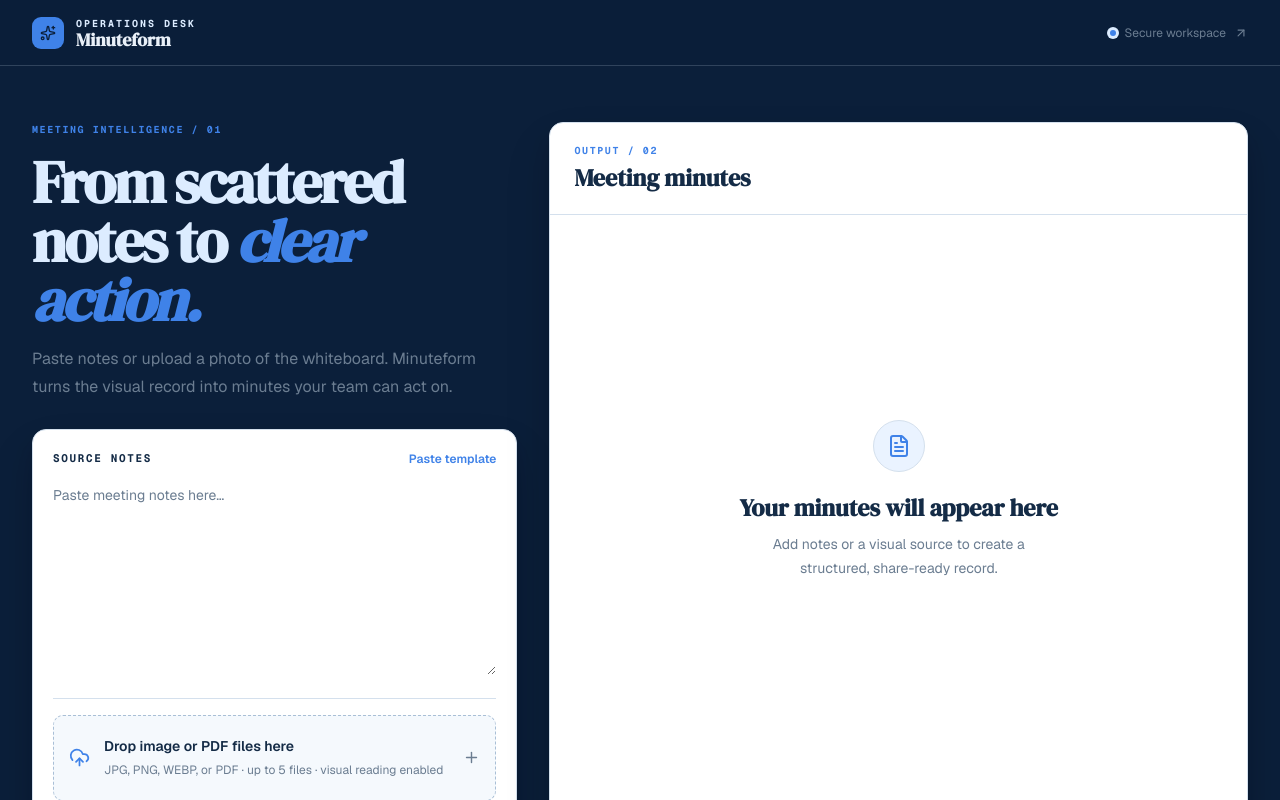
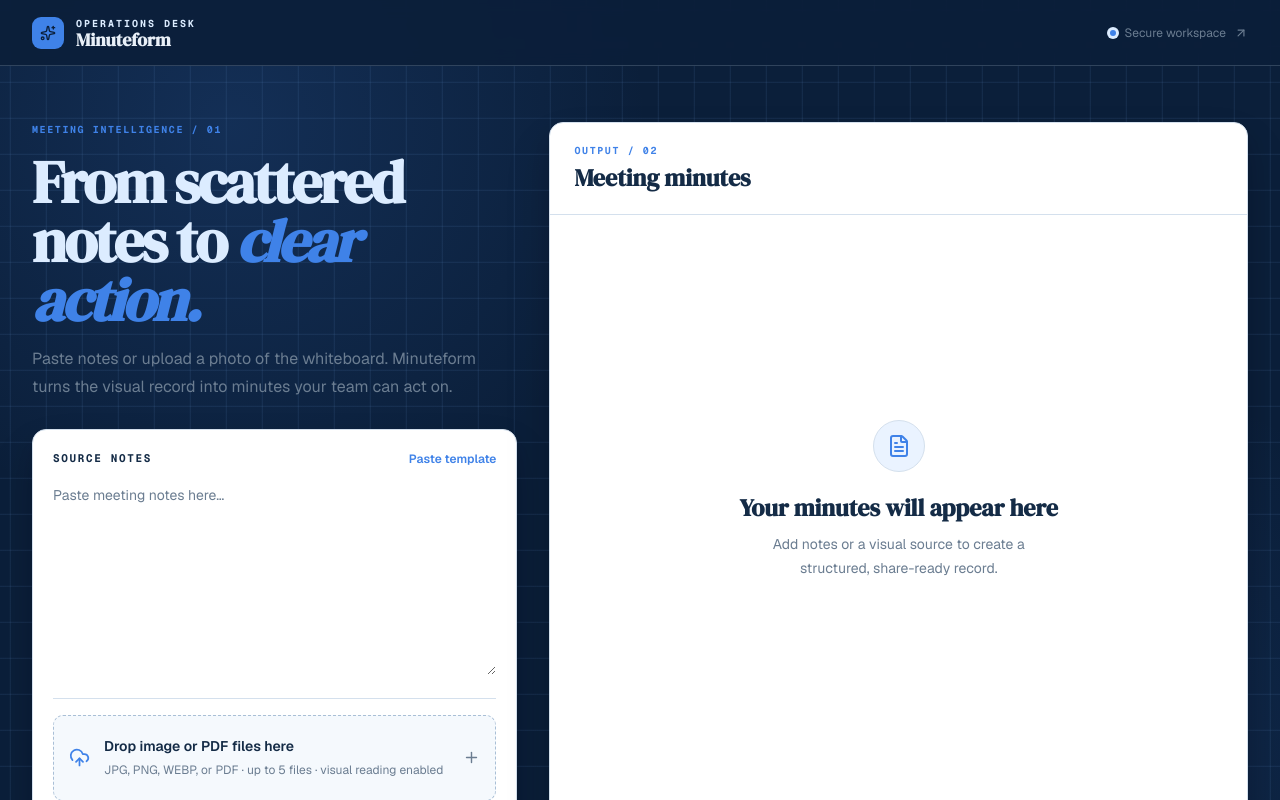
Before and after one commit to X3rxz/Operations-Desk, a Next.js app: page / in a window 1280 px wide. Shown: the top 800 px of the page. Built offline with nearby package versions, Linux system fonts and the light colour scheme.

Commit message:
feat: adjust body background styles and main layout

```diff
--- a/app/globals.css
+++ b/app/globals.css
@@ -20,7 +20,7 @@
 :root { color-scheme: dark; --background: #0b1f3a; --foreground: #e9f0f8; --card: #ffffff; --card-foreground: #142b46; --primary: #dcecff; --primary-foreground: #0b1f3a; --muted: #e8f0f8; --muted-foreground: #6b7d91; --border: #d4e0ed; --accent: #3f82e8; --accent-foreground: #ffffff; --radius: 0.7rem; }
 * { @apply border-border; }
 html { background: var(--background); }
-body { @apply bg-background text-foreground font-sans; background-color: var(--background); background-image: linear-gradient(rgba(111, 161, 224, .055) 1px, transparent 1px), linear-gradient(90deg, rgba(111, 161, 224, .055) 1px, transparent 1px), radial-gradient(circle at 18% 12%, rgba(63, 130, 232, .12), transparent 30%), radial-gradient(circle at 86% 72%, rgba(63, 130, 232, .08), transparent 28%); background-size: 42px 42px, 42px 42px, 100% 100%, 100% 100%; animation: blueprint-drift 24s linear infinite; }
+body { @apply bg-background text-foreground font-sans; background-color: var(--background); background-image: linear-gradient(rgba(111, 161, 224, .12) 1px, transparent 1px), linear-gradient(90deg, rgba(111, 161, 224, .12) 1px, transparent 1px), radial-gradient(circle at 18% 12%, rgba(63, 130, 232, .16), transparent 30%), radial-gradient(circle at 86% 72%, rgba(63, 130, 232, .1), transparent 28%); background-size: 36px 36px, 36px 36px, 100% 100%, 100% 100%; animation: blueprint-drift 24s linear infinite; }
 @keyframes blueprint-drift { from { background-position: 0 0, 0 0, 0 0, 0 0; } to { background-position: 42px 42px, 42px 42px, 0 0, 0 0; } }
 button { cursor: pointer; }
 button:disabled { cursor: not-allowed; opacity: .52; }
--- a/app/page.tsx
+++ b/app/page.tsx
@@ -76,7 +76,7 @@ export default function Page() {
   const reset = () => { setNotes(''); setFiles([]); setOutput(null); setStatus('') }
 
   return (
-    <main className="min-h-screen bg-background text-foreground">
+    <main className="min-h-screen text-foreground">
       <header className="border-b border-border bg-card/80 backdrop-blur">
         <div className="mx-auto flex max-w-7xl items-center justify-between px-5 py-4 lg:px-8">
           <div className="flex items-center gap-3"><div className="brand-mark"><Sparkles size={16} /></div><div><p className="font-mono text-[10px] font-bold uppercase tracking-[0.2em] text-primary">Operations desk</p><p className="font-serif text-lg font-semibold leading-none">Minuteform</p></div></div>
```
